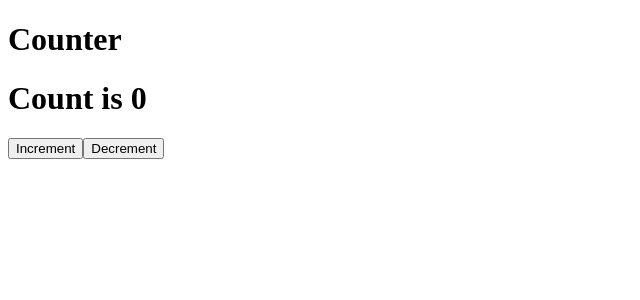
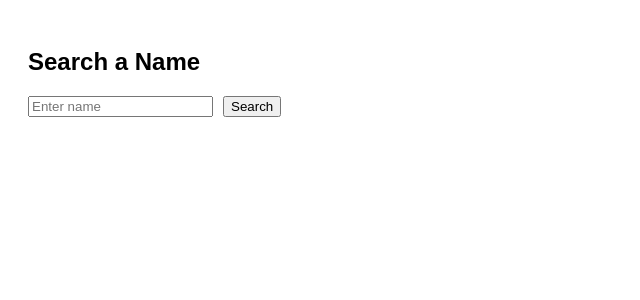
Before and after one commit to YashBhawsar23/Revision, a React (Vite) app in the folder base/: page / in a window 1280 px wide. Shown: the top 300 px of the page, without its empty margins (0-640 px from the left). Built offline with nearby package versions, Linux system fonts and the light colour scheme.

Commit message:
useEffect

```diff
--- a/base/src/App.jsx
+++ b/base/src/App.jsx
@@ -1,46 +1,9 @@
-// import { useState } from 'react'
-// import reactLogo from './assets/react.svg'
-// import viteLogo from '/vite.svg'
-// import './App.css'
-
-// function App() {
-//   const [count, setCount] = useState(0)
-
-//   return (
-//     <>
-//       <div>
-//         <a href="https://vite.dev" target="_blank">
-//           <img src={viteLogo} className="logo" alt="Vite logo" />
-//         </a>
-//         <a href="https://react.dev" target="_blank">
-//           <img src={reactLogo} className="logo react" alt="React logo" />
-//         </a>
-//       </div>
-//       <h1>Vite + React</h1>
-//       <div className="card">
-//         <button onClick={() => setCount((count) => count + 1)}>
-//           count is {count}
-//         </button>
-//         <p>
-//           Edit <code>src/App.jsx</code> and save to test HMR
-//         </p>
-//       </div>
-//       <p className="read-the-docs">
-//         Click on the Vite and React logos to learn more
-//       </p>
-//     </>
-//   )
-// }
-
-// export default App
-
 import React from "react";
 import Basic from "./Basic";
 
 const App = () => {
   return (
     <>
-      <h1>Counter</h1>
       <Basic />
     </>
   );
--- a/base/src/Basic.jsx
+++ b/base/src/Basic.jsx
@@ -1,22 +1,33 @@
 import React, { useState } from "react";
 
 const Basic = () => {
-  const [count, setCount] = useState(0);
+  const namesArray = ["Yash", "Priya", "Amit", "Sneha", "Rahul", "Anjali"];
+  const [searchTerm, setSearchTerm] = useState("");
+  const [foundName, setFoundName] = useState(null);
 
-  const increment = () => {
-    setCount((c) => c + 1);
-  };
-
-  const decrement = () => {
-    setCount((c) => c - 1);
+  const handleSearch = () => {
+    const nameFound = namesArray.find(
+      (name) => name.toLowerCase() === searchTerm.toLowerCase()
+    );
+    setFoundName(nameFound || "Name not found");
   };
 
   return (
-    <>
-      <h1>Count is {count}</h1>
-      <button onClick={increment}>Increment</button>
-      <button onClick={decrement}>Decrement</button>
-    </>
+    <div style={{ padding: "20px", fontFamily: "Arial" }}>
+      <h2>Search a Name</h2>
+      <input
+        type="text"
+        value={searchTerm}
+        onChange={(e) => setSearchTerm(e.target.value)}
+        placeholder="Enter name"
+      />
+      <button onClick={handleSearch} style={{ marginLeft: "10px" }}>
+        Search
+      </button>
+      <div style={{ marginTop: "20px" }}>
+        {foundName && <p>Result: {foundName}</p>}
+      </div>
+    </div>
   );
 };
 
```
